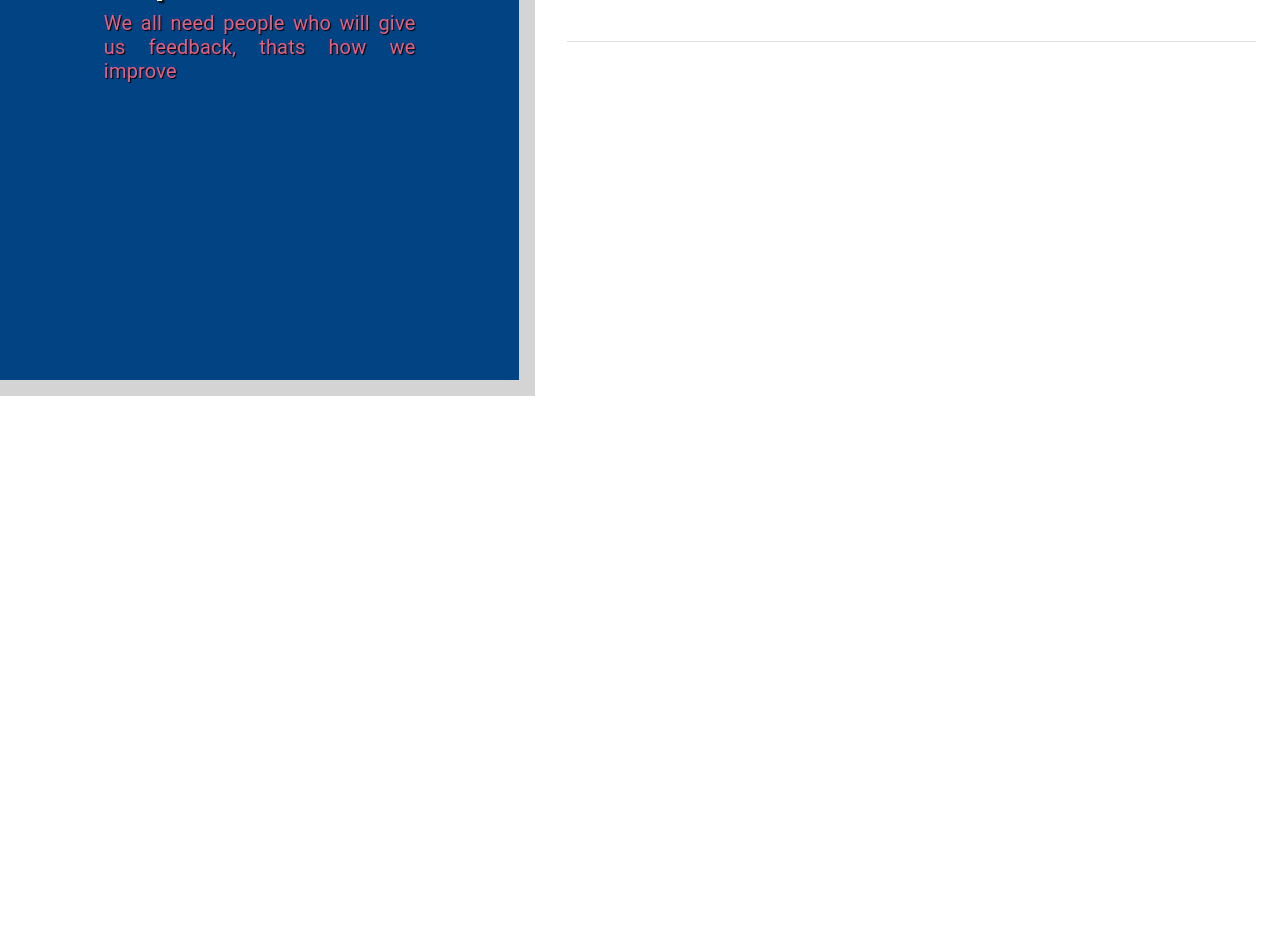
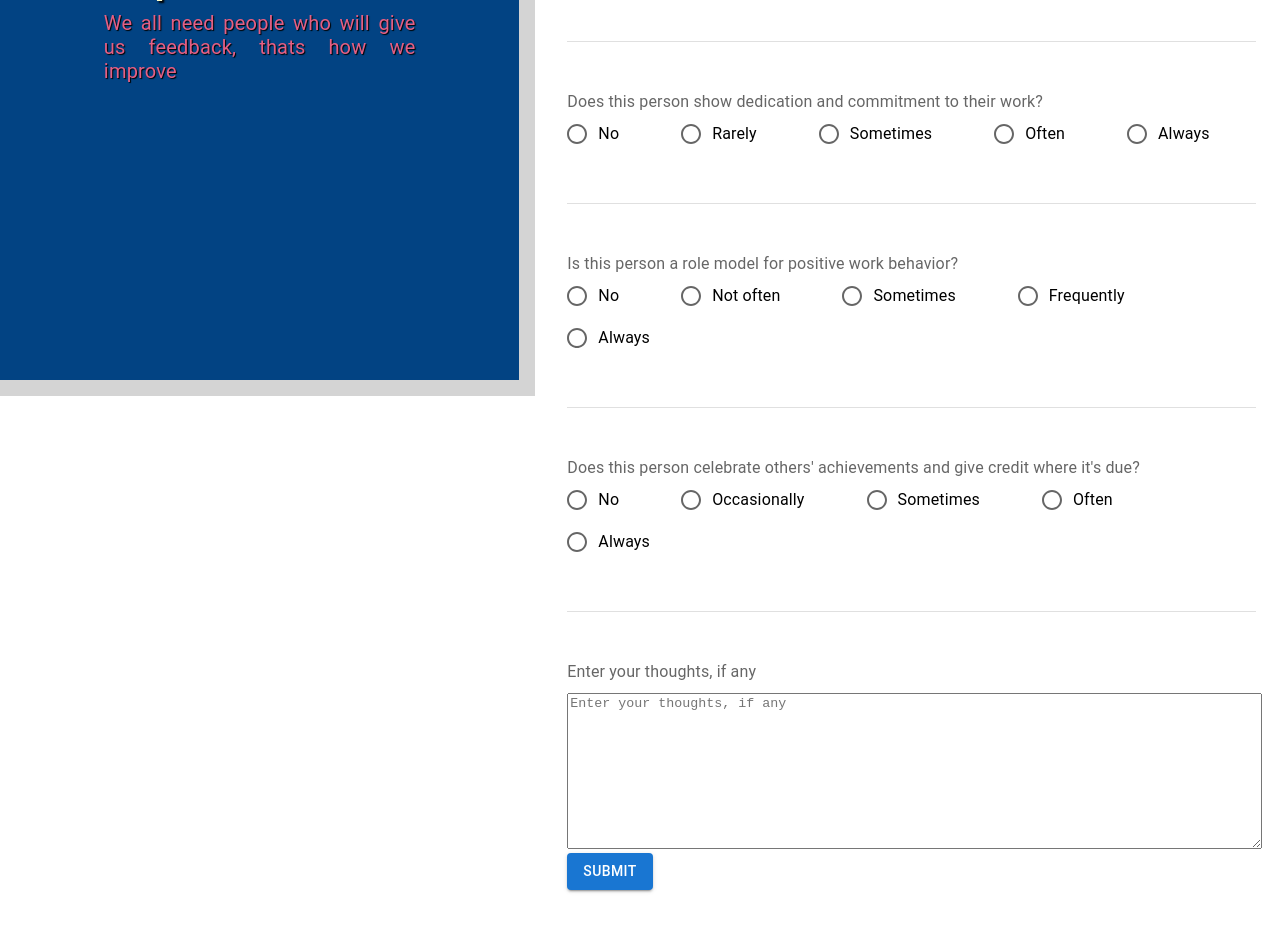
Before and after one commit to umairali2/HumanEdge, a React (Create React App) app: page / in a window 1280 px wide. Shown: the part 420-1352 px from the top of the page. Before the commit the page ends 800 px from the top, so only its background shows below. Built offline with nearby package versions, Linux system fonts and the light colour scheme.

Commit message:
Praise feedback options updated

```diff
--- a/src/pages/Feedback/FeedbackForm/FeedbackForm.constants.ts
+++ b/src/pages/Feedback/FeedbackForm/FeedbackForm.constants.ts
@@ -15,6 +15,31 @@ export const questions = [
     additionalClassName: "",
     isDisabled: false,
   },
+  {
+    label: "Does this person show dedication and commitment to their work?",
+    value: ["No", "Rarely", "Sometimes", "Often", "Always"],
+    id: "showDedicationAndCommitment",
+    directionRow: true,
+    additionalClassName: "",
+    isDisabled: false,
+  },
+  {
+    label: "Is this person a role model for positive work behavior?",
+    value: ["No", "Not often", "Sometimes", "Frequently", "Always"],
+    id: "positiveWorkBehavior",
+    directionRow: true,
+    additionalClassName: "",
+    isDisabled: false,
+  },
+  {
+    label:
+      "Does this person celebrate others' achievements and give credit where it's due?",
+    value: ["No", "Occasionally", "Sometimes", "Often", "Always"],
+    id: "celebrateOthersAchievementsAndGiveCredit",
+    directionRow: true,
+    additionalClassName: "",
+    isDisabled: false,
+  },
 ];
 
 export const selectFeedbackType = [
--- a/src/pages/Feedback/FeedbackForm/FeedbackForm.tsx
+++ b/src/pages/Feedback/FeedbackForm/FeedbackForm.tsx
@@ -3,6 +3,8 @@ import "./FeedbackForm.scss";
 import RadioButtons from "../../../components/Radio";
 import { questions, selectFeedbackType } from "./FeedbackForm.constants";
 import SelectComponent from "../../../components/Select";
+import TextAreaComponent from "../../../components/TextArea";
+import ButtonComponent from "../../../components/ButtonComponent";
 
 type Props = {
   handleChange: any;
@@ -19,6 +21,11 @@ const FeedbackForm = (props: Props) => {
           handleChange={handleChange}
         />
         <RadioButtons items={questions} handleChange={handleChange} />
+        <TextAreaComponent
+          label="Enter your thoughts, if any"
+          handleChange={handleChange}
+        />
+        <ButtonComponent text="Submit" extraClass="pull-right" />
       </Grid>
     </>
   );
```
